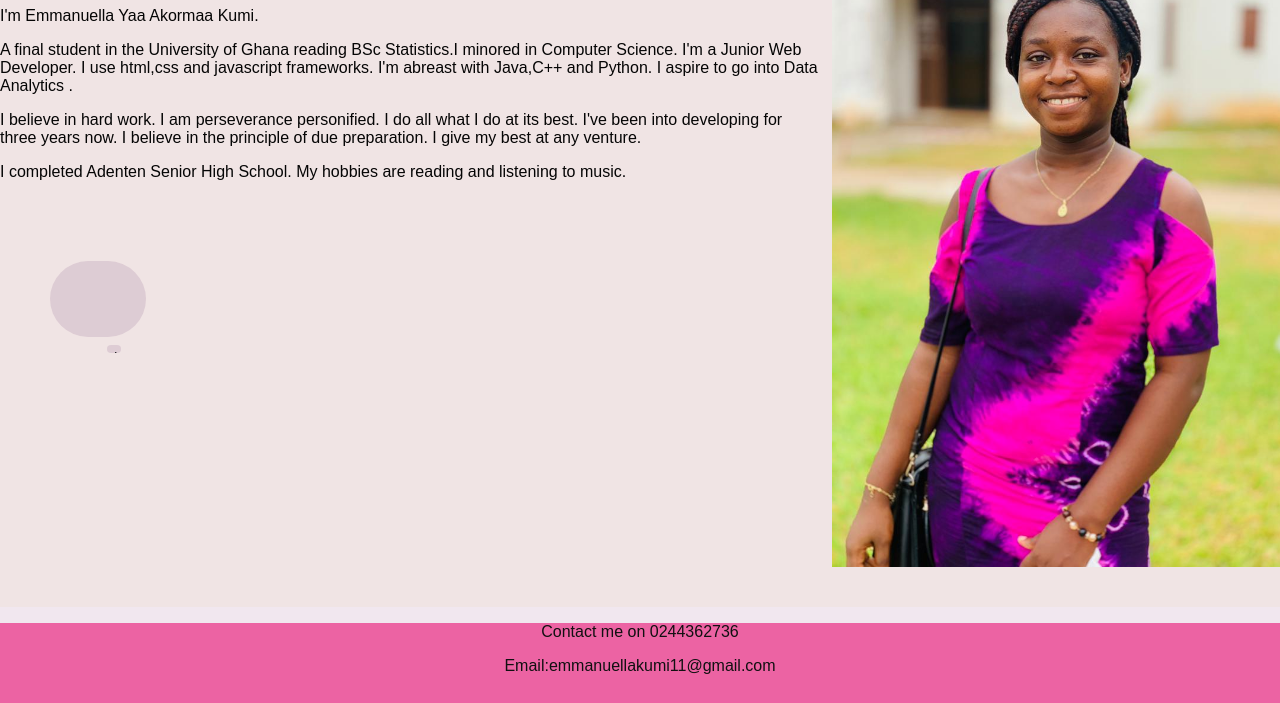
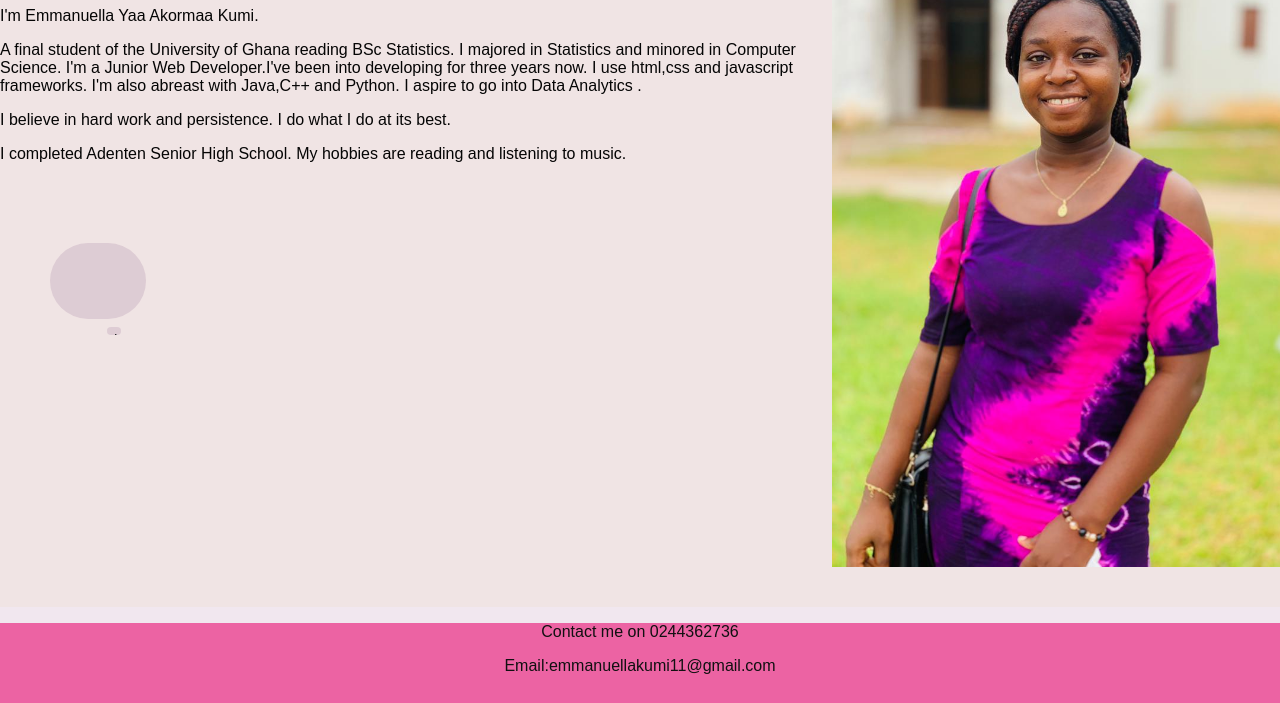
Before and after one commit to ellakumi/ellakumi.github.io, a plain HTML site: page index.html in a window 1280 px wide. Shown: the part 153-856 px from the top of the page. Drawn offline with Linux system fonts and the light colour scheme.

Commit message:
Update index.html

```diff
--- a/index.html
+++ b/index.html
@@ -27,23 +27,27 @@
 
 
 
-           <div id ="Mself">
+           <div id ="Myself">
             <h1 > PORTFOLIO</h1>
             <p >I'm Emmanuella Yaa Akormaa Kumi.
             </p>
-            <p> A  final student in the University of Ghana
-             reading  BSc Statistics.I minored in Computer Science.
+            <p> A  final student of the University of Ghana
+             reading  BSc Statistics.
+            I majored in Statistics and minored in Computer Science.
 
-            I'm a Junior Web Developer.
-            I use html,css and javascript frameworks. I'm abreast with Java,C++ and Python.
+            I'm a Junior Web Developer.I've been into developing for three years now.
+            I use html,css and javascript frameworks. I'm also abreast with Java,C++ and Python.
 
             I aspire to go into Data Analytics .
             </p>
             <p>
-            I believe in hard work. I am perseverance personified. I do all what I do at its best.
-            I've been into developing for three years now.
-            I believe in the principle of due preparation.
-            I give my best at any venture.
+            I believe in hard work and persistence.
+            I do  what I do at its best.
+
+
+
+
+
             </p>
             <p>I completed Adenten Senior High School.
             My hobbies are reading  and listening to music.
```
